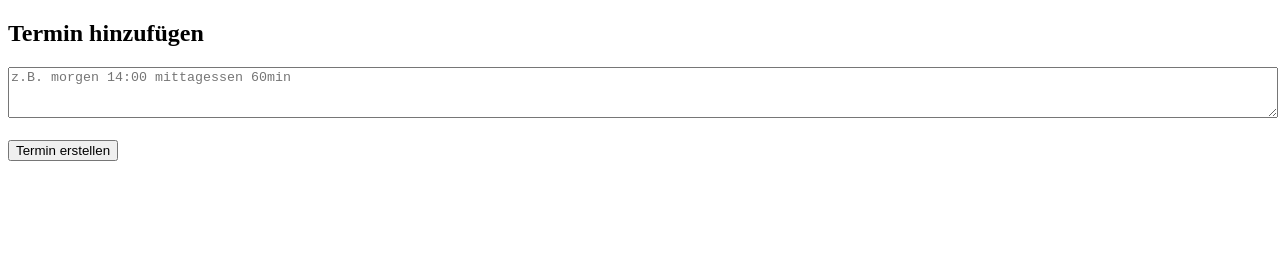
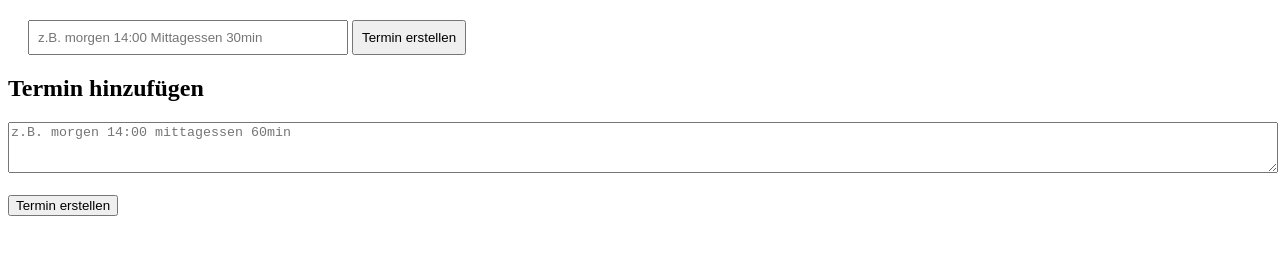
Before and after one commit to Kurkurkury/calendar-api, a website: page index.html in a window 1280 px wide. Drawn offline with Linux system fonts and the light colour scheme.

Commit message:
Update index.html

```diff
--- a/index.html
+++ b/index.html
@@ -5,6 +5,41 @@
   <title>Quick Add Kalender</title>
 </head>
 <body>
+<div style="margin:20px">
+  <input
+    id="text"
+    placeholder="z.B. morgen 14:00 Mittagessen 30min"
+    style="width:300px;padding:8px"
+  />
+  <button onclick="send()" style="padding:8px">
+    Termin erstellen
+  </button>
+</div>
+
+<script>
+async function send() {
+  const text = document.getElementById("text").value;
+  if (!text) {
+    alert("Bitte Text eingeben");
+    return;
+  }
+
+  const res = await fetch(
+    "https://calendar-api-l9kp.onrender.com/api/google/quick-add",
+    {
+      method: "POST",
+      headers: {
+        "Content-Type": "application/json",
+        "x-api-key": "DEIN_API_KEY_HIER"
+      },
+      body: JSON.stringify({ text })
+    }
+  );
+
+  const data = await res.json();
+  alert(data.ok ? "Termin erstellt ✅" : "Fehler ❌");
+}
+</script>
 
 <h2>Termin hinzufügen</h2>
 
```
